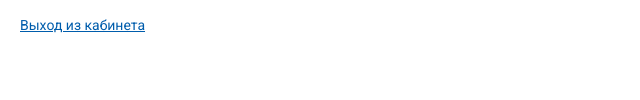
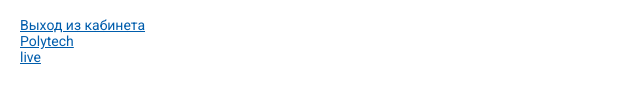
Before and after one commit to sso-satbuniv/site, a plain HTML site: page home.html in a window 1280 px wide. Shown: the part 648-748 px from the top of the page, 0-640 px from the left. Drawn offline with Linux system fonts and the light colour scheme.

Commit message:
Update home.html

```diff
--- a/home.html
+++ b/home.html
@@ -46,6 +46,8 @@
             ><img src="assets/image 3-8.png" alt="" />Научная библиотека</a
           >
           <a href="login.html" class="exit"> Выход из кабинета </a>
+          <a href="#" class="pol"> Polytech </a>
+          <a href="#" class="online"> live </a>
         </div>
       </nav>
       <main>
```
